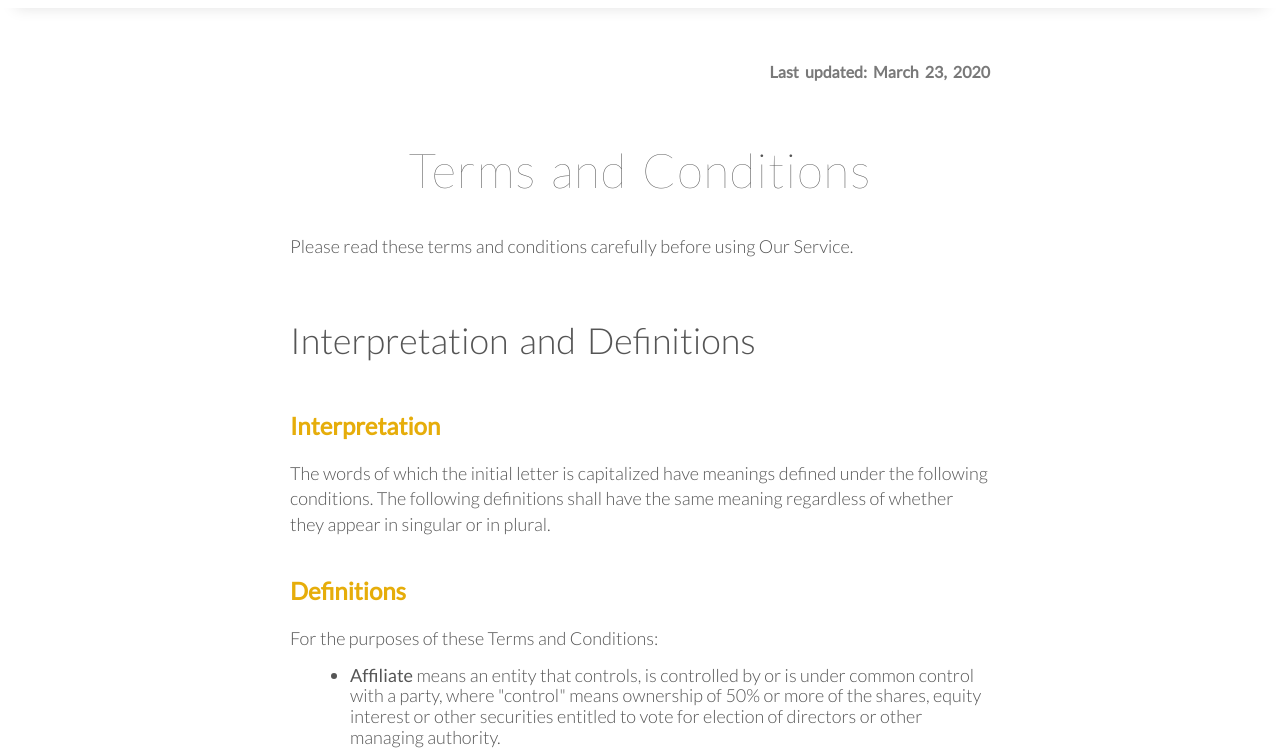
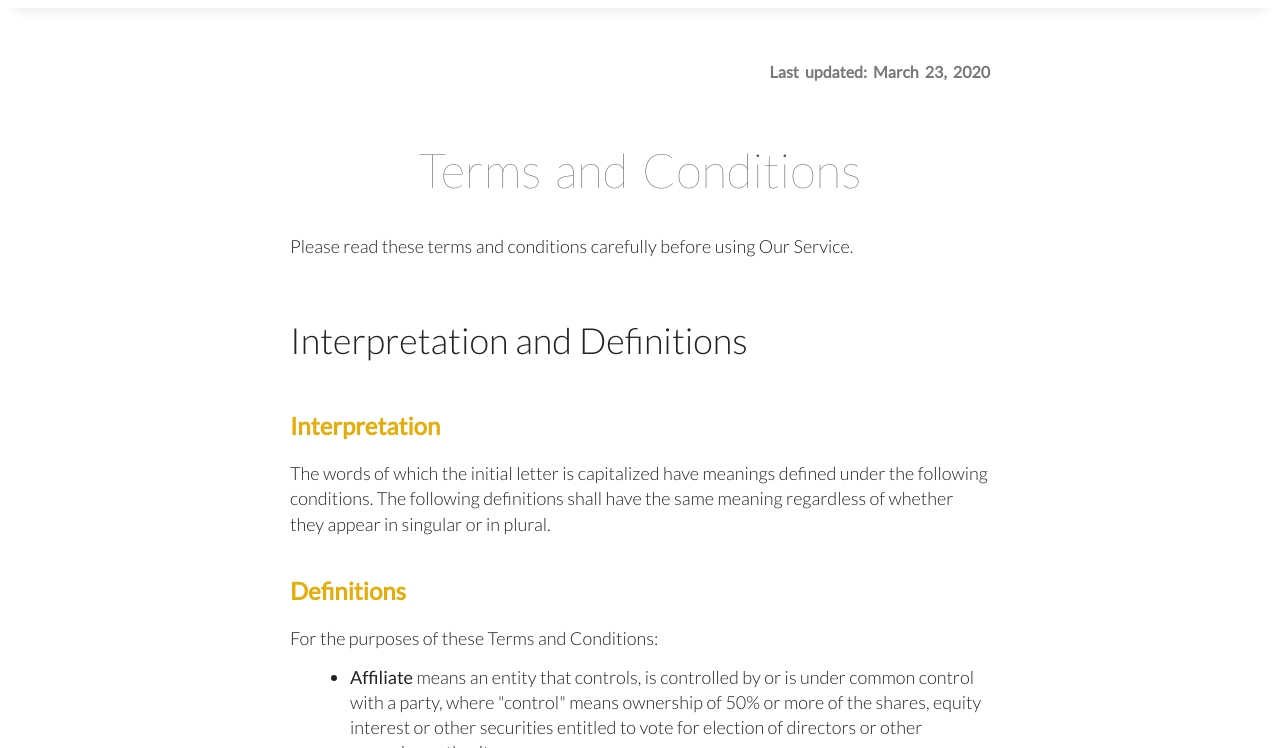
Before and after one commit to skypilot-dev/skypilot-site.1, a website: page Terms.html in a window 1280 px wide. Shown: the part 52-800 px from the top of the page. Drawn offline with nearby package versions, Linux system fonts and the light colour scheme.

Commit message:
Change body font color, remove header word spacing, add li line height

```diff
--- a/public/main.css
+++ b/public/main.css
@@ -19,7 +19,7 @@ Darker grey: #ccc9c4
 html,
 body {
   background-color: #fff;
-  color: #555;
+  color: #222;
   font-family: 'Lato', 'Arial', sans-serif;
   font-size: 20px;
   font-weight: 300;
@@ -84,14 +84,12 @@ h1 {
   color: #fff;
   font-size: 240%;
   word-spacing: 4px;
-  letter-spacing: 1px;
   font-weight: 100;
 }
 
 h2 {
   text-align: center;
   font-size: 180%;
-  word-spacing: 4px;
   font-weight: 300;
   margin-bottom: 30px;
 }
@@ -114,7 +112,6 @@ h5 {
   color: #E6AD0A;
   font-size: 80%;
   letter-spacing: 1px;
-  word-spacing: 3px;
 }
 
 h6 {
@@ -945,3 +942,7 @@ footer .flexbox {
   font-size: 90%;
   margin-bottom: 0.7rem;
 }
+
+.legal li {
+  line-height: 140%;
+}
```
